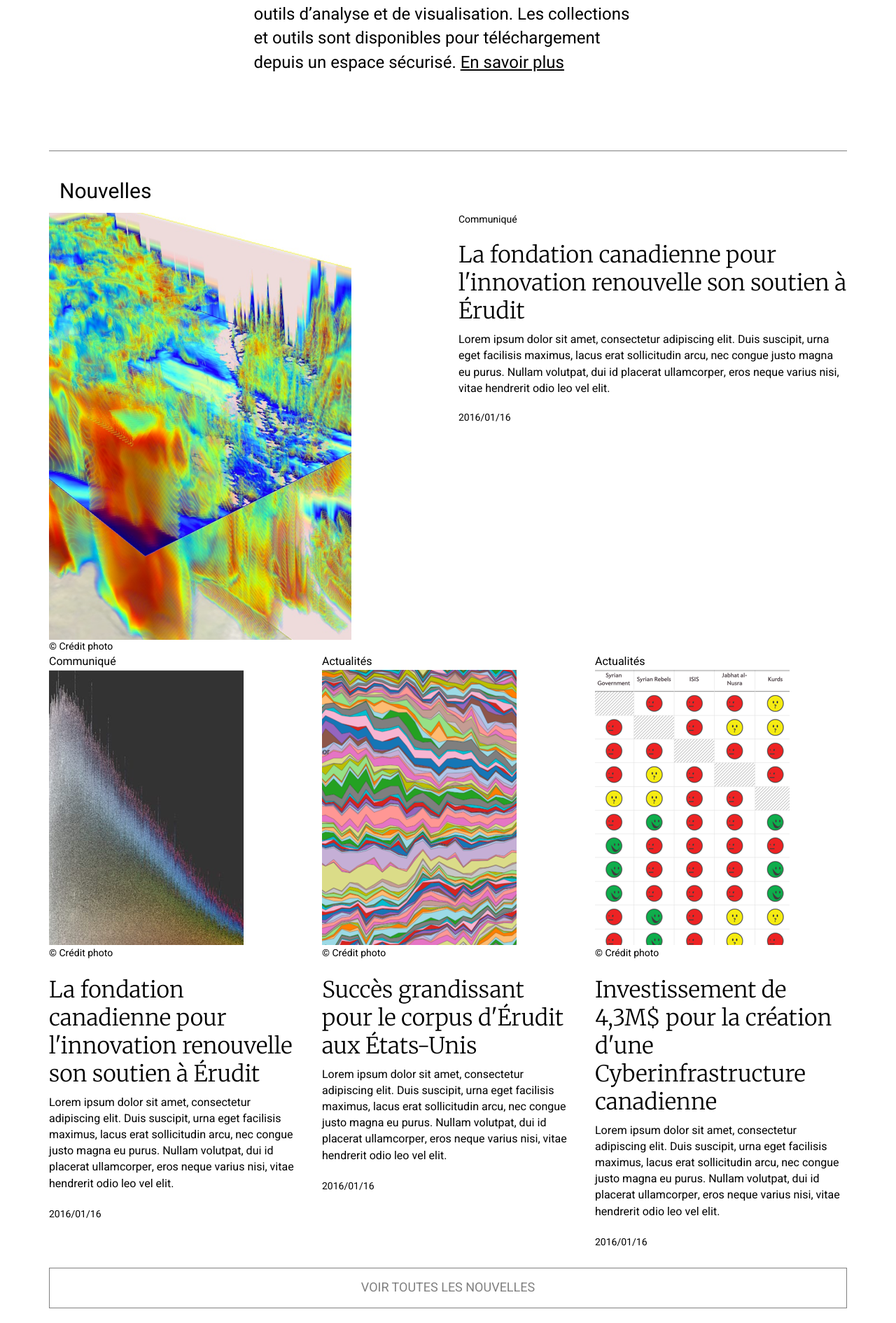
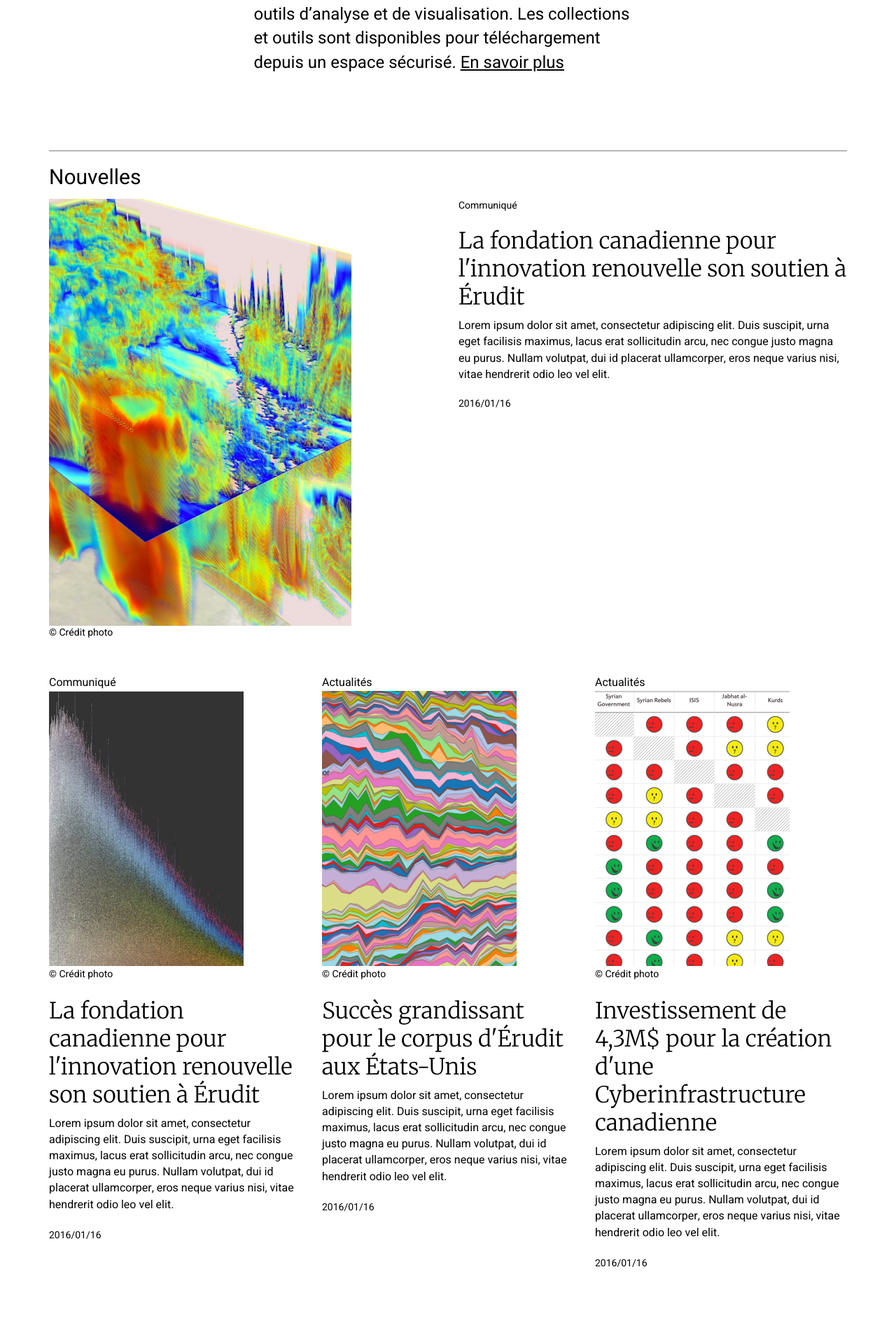
Before and after one commit to sssoz/co-shs, a Jekyll site: the page built from index.md, in a window 1280 px wide. Shown: the part 463-2353 px from the top of the page at 70% size. Built offline with Jekyll 4.4.1, drawn with Linux system fonts in a browser that asks for light colours; nearby versions of some CDN libraries.

Commit message:
Style homepage

```diff
--- a/_layouts/index.html
+++ b/_layouts/index.html
@@ -19,16 +19,14 @@
       <section>
         <div class="{{ page.layout }}">
 
-          <div class="col-xs-12">
-            <h2>Nouvelles</h2>
-          </div>
+          <h2>Nouvelles</h2>
 
           <!-- Latest news item -->
           <div class="row">
 
             <div class="col-sm-6">
               <figure>
-                <a href=""><img src="img/graph1.png"></a>
+                <a href="#"><img src="img/graph1.png"></a>
                 <figcaption>
                   <small>© Crédit photo</small>
                 </figcaption>
--- /dev/null
+++ b/_sass/_homepage.scss
@@ -0,0 +1,16 @@
+/**
+ * Homepage styles
+ */
+
+.index {
+
+  ul {
+
+    li {
+      margin: 50px 0;
+      display: block;
+    }
+
+  }
+
+}
--- a/css/main.scss
+++ b/css/main.scss
@@ -8,6 +8,7 @@
   "base",
   "two-col",
   "three-col",
+  "homepage",
   "detail",
   "typography",
   "header",
```
